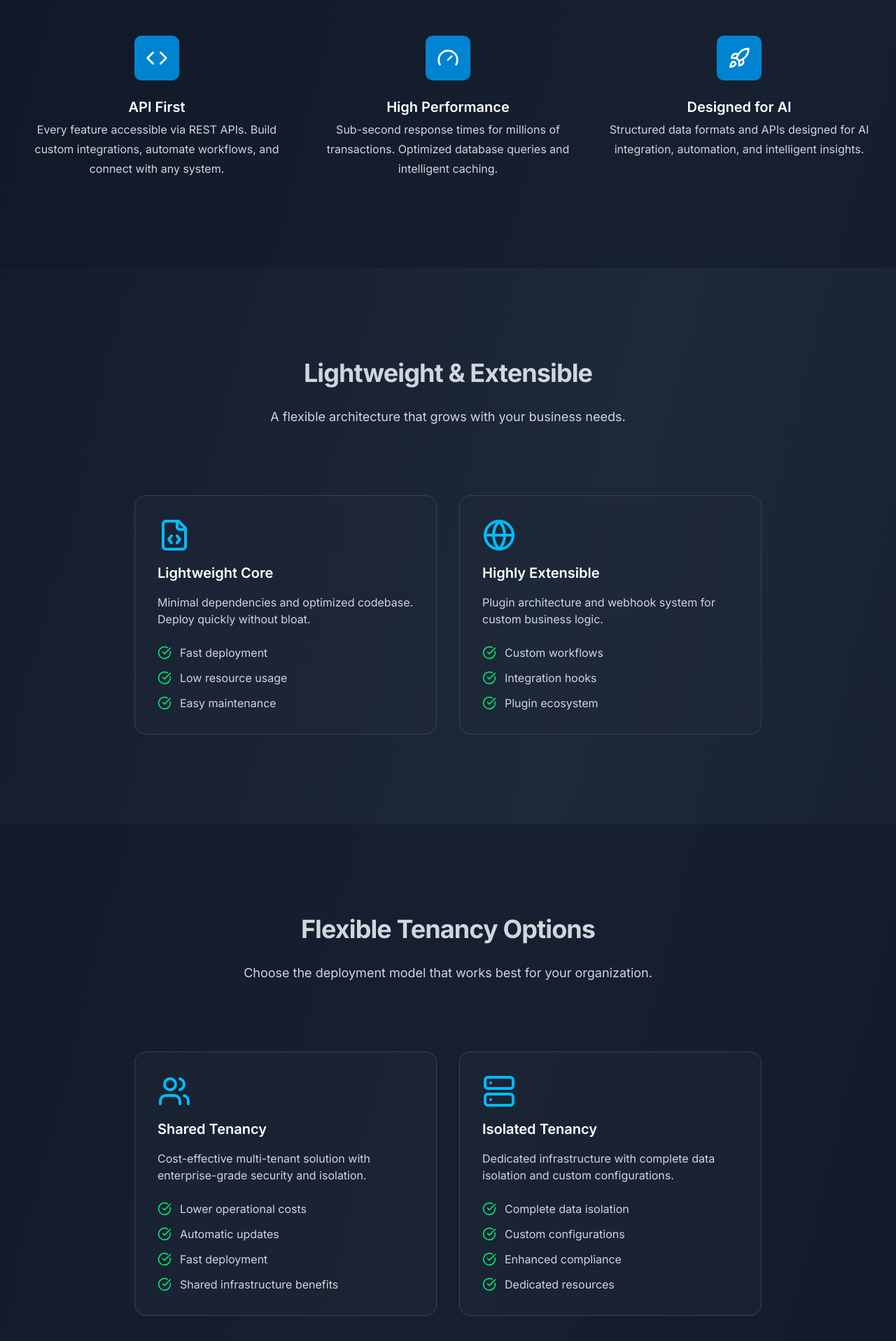
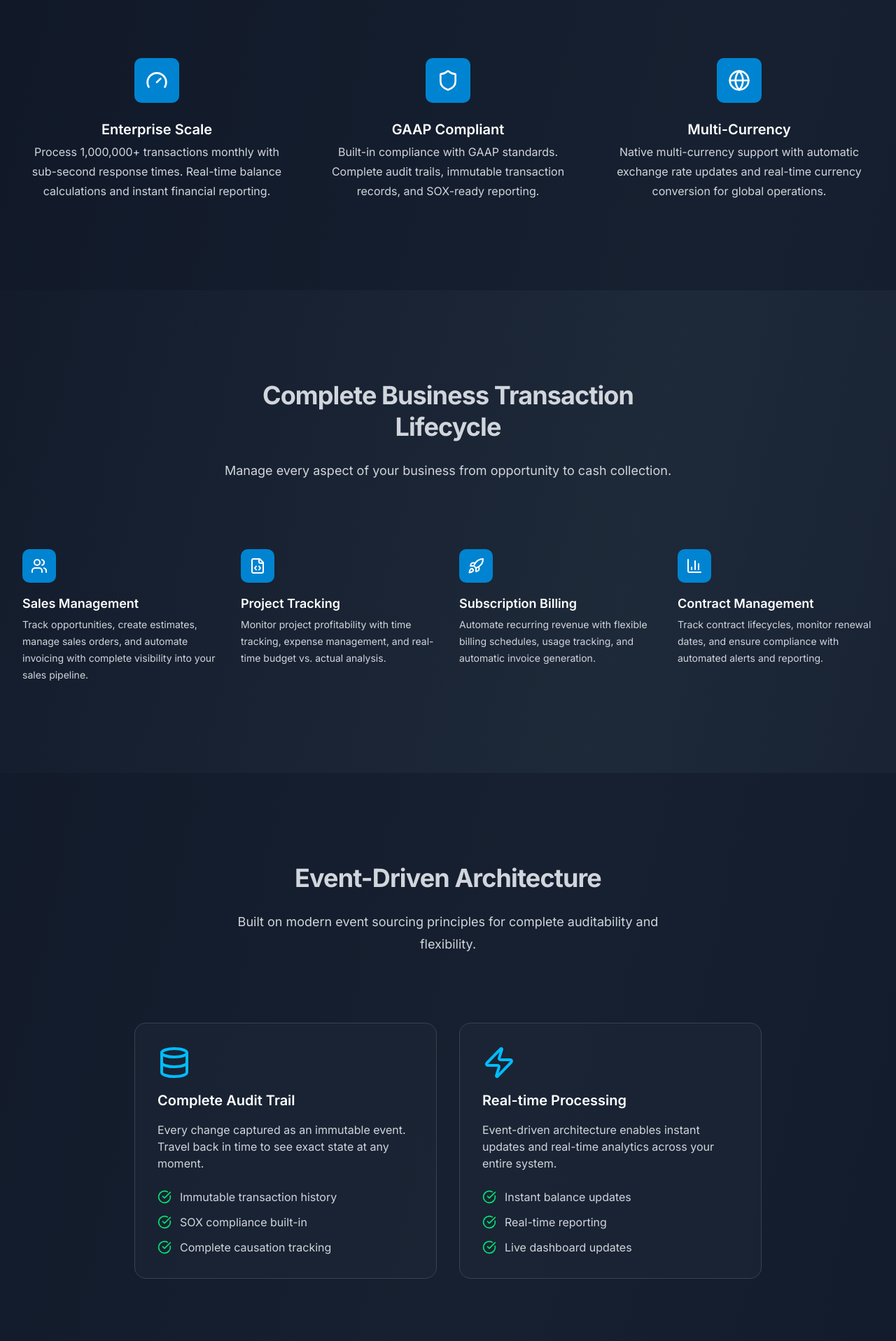
Before and after one commit to adteco/glapi, a Next.js app in the folder apps/web/: page /product in a window 1280 px wide. Shown: the part 880-2797 px from the top of the page at 70% size. Built offline with nearby package versions, Linux system fonts and the light colour scheme; no server answers.

Commit message:
Product page updates

```diff
--- a/apps/web/src/app/(default)/product/page.tsx
+++ b/apps/web/src/app/(default)/product/page.tsx
@@ -52,10 +52,224 @@ export default function ProductPage() {
         <div className="mx-auto max-w-7xl px-6 lg:px-8">
           <div className="mx-auto max-w-2xl text-center">
             <h2 className="text-3xl font-bold tracking-tight sm:text-4xl">
-              Built for the modern era
+              Built for Scale and Compliance
             </h2>
             <p className="mt-6 text-lg leading-8 text-gray-300">
-              Experience the power of a truly modern general ledger system.
+              Handle millions of transactions monthly with real-time insights and complete audit trails.
+            </p>
+          </div>
+          <div className="mx-auto mt-16 max-w-2xl sm:mt-20 lg:mt-24 lg:max-w-none">
+            <dl className="grid max-w-xl grid-cols-1 gap-x-8 gap-y-16 lg:max-w-none lg:grid-cols-3">
+              <div className="flex flex-col items-center text-center">
+                <div className="mb-6 flex h-16 w-16 items-center justify-center rounded-lg bg-sky-600">
+                  <Gauge className="h-8 w-8 text-white" />
+                </div>
+                <dt className="text-xl font-semibold leading-7">Enterprise Scale</dt>
+                <dd className="mt-1 text-base leading-7 text-gray-300">
+                  Process 1,000,000+ transactions monthly with sub-second response times.
+                  Real-time balance calculations and instant financial reporting.
+                </dd>
+              </div>
+              <div className="flex flex-col items-center text-center">
+                <div className="mb-6 flex h-16 w-16 items-center justify-center rounded-lg bg-sky-600">
+                  <Shield className="h-8 w-8 text-white" />
+                </div>
+                <dt className="text-xl font-semibold leading-7">GAAP Compliant</dt>
+                <dd className="mt-1 text-base leading-7 text-gray-300">
+                  Built-in compliance with GAAP standards. Complete audit trails,
+                  immutable transaction records, and SOX-ready reporting.
+                </dd>
+              </div>
+              <div className="flex flex-col items-center text-center">
+                <div className="mb-6 flex h-16 w-16 items-center justify-center rounded-lg bg-sky-600">
+                  <Globe className="h-8 w-8 text-white" />
+                </div>
+                <dt className="text-xl font-semibold leading-7">Multi-Currency</dt>
+                <dd className="mt-1 text-base leading-7 text-gray-300">
+                  Native multi-currency support with automatic exchange rate updates
+                  and real-time currency conversion for global operations.
+                </dd>
+              </div>
+            </dl>
+          </div>
+        </div>
+      </div>
+
+      {/* Business Transaction Management */}
+      <div className="py-24 sm:py-32">
+        <div className="mx-auto max-w-7xl px-6 lg:px-8">
+          <div className="mx-auto max-w-2xl lg:text-center">
+            <h2 className="text-3xl font-bold tracking-tight sm:text-4xl">
+              Complete Business Transaction Lifecycle
+            </h2>
+            <p className="mt-6 text-lg leading-8 text-gray-300">
+              Manage every aspect of your business from opportunity to cash collection.
+            </p>
+          </div>
+          <div className="mx-auto mt-16 max-w-2xl sm:mt-20 lg:mt-24 lg:max-w-none">
+            <div className="grid max-w-xl grid-cols-1 gap-x-8 gap-y-12 lg:max-w-none lg:grid-cols-4">
+              <div className="flex flex-col">
+                <div className="mb-4 flex h-12 w-12 items-center justify-center rounded-lg bg-sky-600">
+                  <Users className="h-6 w-6 text-white" />
+                </div>
+                <dt className="text-lg font-semibold leading-7">Sales Management</dt>
+                <dd className="mt-1 text-sm leading-6 text-gray-300">
+                  Track opportunities, create estimates, manage sales orders, and automate invoicing
+                  with complete visibility into your sales pipeline.
+                </dd>
+              </div>
+              <div className="flex flex-col">
+                <div className="mb-4 flex h-12 w-12 items-center justify-center rounded-lg bg-sky-600">
+                  <FileCode className="h-6 w-6 text-white" />
+                </div>
+                <dt className="text-lg font-semibold leading-7">Project Tracking</dt>
+                <dd className="mt-1 text-sm leading-6 text-gray-300">
+                  Monitor project profitability with time tracking, expense management,
+                  and real-time budget vs. actual analysis.
+                </dd>
+              </div>
+              <div className="flex flex-col">
+                <div className="mb-4 flex h-12 w-12 items-center justify-center rounded-lg bg-sky-600">
+                  <Rocket className="h-6 w-6 text-white" />
+                </div>
+                <dt className="text-lg font-semibold leading-7">Subscription Billing</dt>
+                <dd className="mt-1 text-sm leading-6 text-gray-300">
+                  Automate recurring revenue with flexible billing schedules, usage tracking,
+                  and automatic invoice generation.
+                </dd>
+              </div>
+              <div className="flex flex-col">
+                <div className="mb-4 flex h-12 w-12 items-center justify-center rounded-lg bg-sky-600">
+                  <BarChart3 className="h-6 w-6 text-white" />
+                </div>
+                <dt className="text-lg font-semibold leading-7">Contract Management</dt>
+                <dd className="mt-1 text-sm leading-6 text-gray-300">
+                  Track contract lifecycles, monitor renewal dates, and ensure compliance
+                  with automated alerts and reporting.
+                </dd>
+              </div>
+            </div>
+          </div>
+        </div>
+      </div>
+
+      {/* Architecture Features */}
+      <div className="py-24 sm:py-32 bg-gray-900/50">
+        <div className="mx-auto max-w-7xl px-6 lg:px-8">
+          <div className="mx-auto max-w-2xl lg:text-center">
+            <h2 className="text-3xl font-bold tracking-tight sm:text-4xl">
+              Event-Driven Architecture
+            </h2>
+            <p className="mt-6 text-lg leading-8 text-gray-300">
+              Built on modern event sourcing principles for complete auditability and flexibility.
+            </p>
+          </div>
+          <div className="mx-auto mt-16 max-w-2xl sm:mt-20 lg:mt-24 lg:max-w-4xl">
+            <div className="grid grid-cols-1 gap-8 lg:grid-cols-2">
+              <div className="relative p-8 bg-gray-800/50 rounded-2xl border border-gray-700">
+                <Database className="h-12 w-12 text-sky-400 mb-4" />
+                <h3 className="text-xl font-semibold mb-4">Complete Audit Trail</h3>
+                <p className="text-gray-300 mb-6">
+                  Every change captured as an immutable event. Travel back in time to see exact state at any moment.
+                </p>
+                <ul className="space-y-3">
+                  <li className="flex items-center">
+                    <CheckCircle className="h-5 w-5 text-green-400 mr-3" />
+                    <span className="text-gray-300">Immutable transaction history</span>
+                  </li>
+                  <li className="flex items-center">
+                    <CheckCircle className="h-5 w-5 text-green-400 mr-3" />
+                    <span className="text-gray-300">SOX compliance built-in</span>
+                  </li>
+                  <li className="flex items-center">
+                    <CheckCircle className="h-5 w-5 text-green-400 mr-3" />
+                    <span className="text-gray-300">Complete causation tracking</span>
+                  </li>
+                </ul>
+              </div>
+              <div className="relative p-8 bg-gray-800/50 rounded-2xl border border-gray-700">
+                <Zap className="h-12 w-12 text-sky-400 mb-4" />
+                <h3 className="text-xl font-semibold mb-4">Real-time Processing</h3>
+                <p className="text-gray-300 mb-6">
+                  Event-driven architecture enables instant updates and real-time analytics across your entire system.
+                </p>
+                <ul className="space-y-3">
+                  <li className="flex items-center">
+                    <CheckCircle className="h-5 w-5 text-green-400 mr-3" />
+                    <span className="text-gray-300">Instant balance updates</span>
+                  </li>
+                  <li className="flex items-center">
+                    <CheckCircle className="h-5 w-5 text-green-400 mr-3" />
+                    <span className="text-gray-300">Real-time reporting</span>
+                  </li>
+                  <li className="flex items-center">
+                    <CheckCircle className="h-5 w-5 text-green-400 mr-3" />
+                    <span className="text-gray-300">Live dashboard updates</span>
+                  </li>
+                </ul>
+              </div>
+            </div>
+          </div>
+        </div>
+      </div>
+
+      {/* Financial Intelligence */}
+      <div className="py-24 sm:py-32 bg-gray-900/50">
+        <div className="mx-auto max-w-7xl px-6 lg:px-8">
+          <div className="mx-auto max-w-2xl lg:text-center">
+            <h2 className="text-3xl font-bold tracking-tight sm:text-4xl">
+              Financial Intelligence & Insights
+            </h2>
+            <p className="mt-6 text-lg leading-8 text-gray-300">
+              Turn your financial data into actionable insights with powerful analytics and reporting.
+            </p>
+          </div>
+          <div className="mx-auto mt-16 max-w-2xl sm:mt-20 lg:mt-24 lg:max-w-none">
+            <div className="grid max-w-xl grid-cols-1 gap-x-8 gap-y-12 lg:max-w-none lg:grid-cols-3">
+              <div className="flex flex-col">
+                <div className="mb-4 flex h-12 w-12 items-center justify-center rounded-lg bg-sky-600">
+                  <BarChart3 className="h-6 w-6 text-white" />
+                </div>
+                <dt className="text-lg font-semibold leading-7">Real-time Dashboards</dt>
+                <dd className="mt-1 text-sm leading-6 text-gray-300">
+                  Monitor cash flow, project profitability, sales pipelines, and subscription metrics
+                  with live dashboards that update instantly.
+                </dd>
+              </div>
+              <div className="flex flex-col">
+                <div className="mb-4 flex h-12 w-12 items-center justify-center rounded-lg bg-sky-600">
+                  <FileCode className="h-6 w-6 text-white" />
+                </div>
+                <dt className="text-lg font-semibold leading-7">Activity-Based Costing</dt>
+                <dd className="mt-1 text-sm leading-6 text-gray-300">
+                  Track profitability by activity, project, customer, or department.
+                  Understand true costs and margins across your business.
+                </dd>
+              </div>
+              <div className="flex flex-col">
+                <div className="mb-4 flex h-12 w-12 items-center justify-center rounded-lg bg-sky-600">
+                  <Globe className="h-6 w-6 text-white" />
+                </div>
+                <dt className="text-lg font-semibold leading-7">Predictive Analytics</dt>
+                <dd className="mt-1 text-sm leading-6 text-gray-300">
+                  Leverage AI-ready data structures for forecasting, trend analysis,
+                  and intelligent alerts on budget overruns or payment delays.
+                </dd>
+              </div>
+            </div>
+          </div>
+        </div>
+      </div>
+
+      {/* Technical Features */}
+      <div className="py-24 sm:py-32 bg-gray-900/50">
+        <div className="mx-auto max-w-7xl px-6 lg:px-8">
+          <div className="mx-auto max-w-2xl lg:text-center">
+            <h2 className="text-3xl font-bold tracking-tight sm:text-4xl">
+              Enterprise-Ready Platform
+            </h2>
+            <p className="mt-6 text-lg leading-8 text-gray-300">
+              Built from the ground up for modern finance teams and developers.
             </p>
           </div>
           <div className="mx-auto mt-16 max-w-2xl sm:mt-20 lg:mt-24 lg:max-w-none">
@@ -64,203 +278,30 @@ export default function ProductPage() {
                 <div className="mb-6 flex h-16 w-16 items-center justify-center rounded-lg bg-sky-600">
                   <Code className="h-8 w-8 text-white" />
                 </div>
-                <dt className="text-xl font-semibold leading-7">API First</dt>
+                <dt className="text-xl font-semibold leading-7">API-First Design</dt>
                 <dd className="mt-1 text-base leading-7 text-gray-300">
-                  Every feature accessible via REST APIs. Build custom integrations,
-                  automate workflows, and connect with any system.
+                  Every feature accessible via RESTful APIs. Build custom integrations,
+                  automate workflows, and connect with any modern tech stack.
                 </dd>
               </div>
               <div className="flex flex-col items-center text-center">
                 <div className="mb-6 flex h-16 w-16 items-center justify-center rounded-lg bg-sky-600">
-                  <Gauge className="h-8 w-8 text-white" />
+                  <Lock className="h-8 w-8 text-white" />
                 </div>
-                <dt className="text-xl font-semibold leading-7">High Performance</dt>
+                <dt className="text-xl font-semibold leading-7">Security & Compliance</dt>
                 <dd className="mt-1 text-base leading-7 text-gray-300">
-                  Sub-second response times for millions of transactions.
-                  Optimized database queries and intelligent caching.
+                  Role-based access control, audit logging, data encryption, and
+                  built-in compliance with SOX, GAAP, and data privacy regulations.
                 </dd>
               </div>
               <div className="flex flex-col items-center text-center">
                 <div className="mb-6 flex h-16 w-16 items-center justify-center rounded-lg bg-sky-600">
-                  <Rocket className="h-8 w-8 text-white" />
+                  <Cloud className="h-8 w-8 text-white" />
                 </div>
-                <dt className="text-xl font-semibold leading-7">Designed for AI</dt>
+                <dt className="text-xl font-semibold leading-7">Cloud-Native</dt>
                 <dd className="mt-1 text-base leading-7 text-gray-300">
-                  Structured data formats and APIs designed for AI integration,
-                  automation, and intelligent insights.
-                </dd>
-              </div>
-            </dl>
-          </div>
-        </div>
-      </div>
-
-      {/* Architecture Features */}
-      <div className="py-24 sm:py-32">
-        <div className="mx-auto max-w-7xl px-6 lg:px-8">
-          <div className="mx-auto max-w-2xl lg:text-center">
-            <h2 className="text-3xl font-bold tracking-tight sm:text-4xl">
-              Lightweight & Extensible
-            </h2>
-            <p className="mt-6 text-lg leading-8 text-gray-300">
-              A flexible architecture that grows with your business needs.
-            </p>
-          </div>
-          <div className="mx-auto mt-16 max-w-2xl sm:mt-20 lg:mt-24 lg:max-w-4xl">
-            <div className="grid grid-cols-1 gap-8 lg:grid-cols-2">
-              <div className="relative p-8 bg-gray-800/50 rounded-2xl border border-gray-700">
-                <FileCode className="h-12 w-12 text-sky-400 mb-4" />
-                <h3 className="text-xl font-semibold mb-4">Lightweight Core</h3>
-                <p className="text-gray-300 mb-6">
-                  Minimal dependencies and optimized codebase. Deploy quickly without bloat.
-                </p>
-                <ul className="space-y-3">
-                  <li className="flex items-center">
-                    <CheckCircle className="h-5 w-5 text-green-400 mr-3" />
-                    <span className="text-gray-300">Fast deployment</span>
-                  </li>
-                  <li className="flex items-center">
-                    <CheckCircle className="h-5 w-5 text-green-400 mr-3" />
-                    <span className="text-gray-300">Low resource usage</span>
-                  </li>
-                  <li className="flex items-center">
-                    <CheckCircle className="h-5 w-5 text-green-400 mr-3" />
-                    <span className="text-gray-300">Easy maintenance</span>
-                  </li>
-                </ul>
-              </div>
-              <div className="relative p-8 bg-gray-800/50 rounded-2xl border border-gray-700">
-                <Globe className="h-12 w-12 text-sky-400 mb-4" />
-                <h3 className="text-xl font-semibold mb-4">Highly Extensible</h3>
-                <p className="text-gray-300 mb-6">
-                  Plugin architecture and webhook system for custom business logic.
-                </p>
-                <ul className="space-y-3">
-                  <li className="flex items-center">
-                    <CheckCircle className="h-5 w-5 text-green-400 mr-3" />
-                    <span className="text-gray-300">Custom workflows</span>
-                  </li>
-                  <li className="flex items-center">
-                    <CheckCircle className="h-5 w-5 text-green-400 mr-3" />
-                    <span className="text-gray-300">Integration hooks</span>
-                  </li>
-                  <li className="flex items-center">
-                    <CheckCircle className="h-5 w-5 text-green-400 mr-3" />
-                    <span className="text-gray-300">Plugin ecosystem</span>
-                  </li>
-                </ul>
-              </div>
-            </div>
-          </div>
-        </div>
-      </div>
-
-      {/* Tenancy Options */}
-      <div className="py-24 sm:py-32 bg-gray-900/50">
-        <div className="mx-auto max-w-7xl px-6 lg:px-8">
-          <div className="mx-auto max-w-2xl lg:text-center">
-            <h2 className="text-3xl font-bold tracking-tight sm:text-4xl">
-              Flexible Tenancy Options
-            </h2>
-            <p className="mt-6 text-lg leading-8 text-gray-300">
-              Choose the deployment model that works best for your organization.
-            </p>
-          </div>
-          <div className="mx-auto mt-16 max-w-2xl sm:mt-20 lg:mt-24 lg:max-w-4xl">
-            <div className="grid grid-cols-1 gap-8 lg:grid-cols-2">
-              <div className="relative p-8 bg-gray-800/50 rounded-2xl border border-gray-700">
-                <Users className="h-12 w-12 text-sky-400 mb-4" />
-                <h3 className="text-xl font-semibold mb-4">Shared Tenancy</h3>
-                <p className="text-gray-300 mb-6">
-                  Cost-effective multi-tenant solution with enterprise-grade security and isolation.
-                </p>
-                <ul className="space-y-3">
-                  <li className="flex items-center">
-                    <CheckCircle className="h-5 w-5 text-green-400 mr-3" />
-                    <span className="text-gray-300">Lower operational costs</span>
-                  </li>
-                  <li className="flex items-center">
-                    <CheckCircle className="h-5 w-5 text-green-400 mr-3" />
-                    <span className="text-gray-300">Automatic updates</span>
-                  </li>
-                  <li className="flex items-center">
-                    <CheckCircle className="h-5 w-5 text-green-400 mr-3" />
-                    <span className="text-gray-300">Fast deployment</span>
-                  </li>
-                  <li className="flex items-center">
-                    <CheckCircle className="h-5 w-5 text-green-400 mr-3" />
-                    <span className="text-gray-300">Shared infrastructure benefits</span>
-                  </li>
-                </ul>
-              </div>
-              <div className="relative p-8 bg-gray-800/50 rounded-2xl border border-gray-700">
-                <Server className="h-12 w-12 text-sky-400 mb-4" />
-                <h3 className="text-xl font-semibold mb-4">Isolated Tenancy</h3>
-                <p className="text-gray-300 mb-6">
-                  Dedicated infrastructure with complete data isolation and custom configurations.
-                </p>
-                <ul className="space-y-3">
-                  <li className="flex items-center">
-                    <CheckCircle className="h-5 w-5 text-green-400 mr-3" />
-                    <span className="text-gray-300">Complete data isolation</span>
-                  </li>
-                  <li className="flex items-center">
-                    <CheckCircle className="h-5 w-5 text-green-400 mr-3" />
-                    <span className="text-gray-300">Custom configurations</span>
-                  </li>
-                  <li className="flex items-center">
-                    <CheckCircle className="h-5 w-5 text-green-400 mr-3" />
-                    <span className="text-gray-300">Enhanced compliance</span>
-                  </li>
-                  <li className="flex items-center">
-                    <CheckCircle className="h-5 w-5 text-green-400 mr-3" />
-                    <span className="text-gray-300">Dedicated resources</span>
-                  </li>
-                </ul>
-              </div>
-            </div>
-          </div>
-        </div>
-      </div>
-
-      {/* Technical Features */}
-      <div className="py-24 sm:py-32">
-        <div className="mx-auto max-w-7xl px-6 lg:px-8">
-          <div className="mx-auto max-w-2xl lg:text-center">
-            <h2 className="text-3xl font-bold tracking-tight sm:text-4xl">
-              Enterprise-Ready Features
-            </h2>
-            <p className="mt-6 text-lg leading-8 text-gray-300">
-              Built for scale, security, and reliability.
-            </p>
-          </div>
-          <div className="mx-auto mt-16 max-w-2xl sm:mt-20 lg:mt-24 lg:max-w-none">
-            <dl className="grid max-w-xl grid-cols-1 gap-x-8 gap-y-16 lg:max-w-none lg:grid-cols-3">
-              <div className="flex flex-col items-center text-center">
-                <div className="mb-6 flex h-16 w-16 items-center justify-center rounded-lg bg-sky-600">
-                  <Database className="h-8 w-8 text-white" />
-                </div>
-                <dt className="text-xl font-semibold leading-7">Data Integrity</dt>
-                <dd className="mt-1 text-base leading-7 text-gray-300">
-                  ACID compliance, transaction isolation, and automatic backup ensure your data is always consistent and safe.
-                </dd>
-              </div>
-              <div className="flex flex-col items-center text-center">
-                <div className="mb-6 flex h-16 w-16 items-center justify-center rounded-lg bg-sky-600">
-                  <Shield className="h-8 w-8 text-white" />
-                </div>
-                <dt className="text-xl font-semibold leading-7">Security First</dt>
-                <dd className="mt-1 text-base leading-7 text-gray-300">
-                  End-to-end encryption, role-based access control, and SOC 2 compliance for enterprise security.
-                </dd>
-              </div>
-              <div className="flex flex-col items-center text-center">
-                <div className="mb-6 flex h-16 w-16 items-center justify-center rounded-lg bg-sky-600">
-                  <BarChart3 className="h-8 w-8 text-white" />
-                </div>
-                <dt className="text-xl font-semibold leading-7">Real-time Analytics</dt>
-                <dd className="mt-1 text-base leading-7 text-gray-300">
-                  Live dashboards, custom reports, and business intelligence integration for instant insights.
+                  Microservices architecture with auto-scaling, high availability,
+                  and disaster recovery built into the platform.
                 </dd>
               </div>
             </dl>
@@ -269,7 +310,7 @@ export default function ProductPage() {
       </div>
 
       {/* Integration Section */}
-      <div className="py-24 sm:py-32 bg-gray-900/50">
+      <div className="py-24 sm:py-32">
         <div className="mx-auto max-w-7xl px-6 lg:px-8">
           <div className="mx-auto max-w-2xl lg:text-center">
             <h2 className="text-3xl font-bold tracking-tight sm:text-4xl">
```
Also changed, not shown: 1 other file (tests, documents, lock files or other folders).
